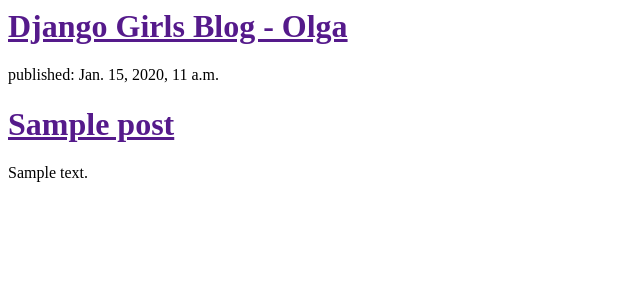
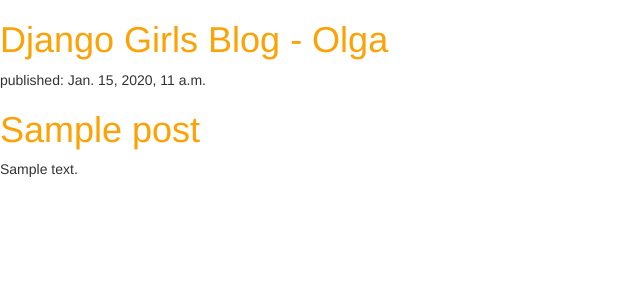
Before and after one commit to Okamina/my-first-blog, a Django app: template blog/templates/blog/post_list.html in a window 1280 px wide. Shown: the top 300 px of the page, without its empty margins (0-640 px from the left). Run offline with Django 3.2, Linux system fonts and the light colour scheme; the template is opened without the code that fills it: values that come from a table or form of the project are taken from there, others are empty; tables that the repository leaves empty hold one stand-in row (values such as "Sample post"); some libraries are stand-ins or nearby versions.

Commit message:
add style in blog.css, install Bootstrap in html file, ass css to html

```diff
--- a/blog/templates/blog/post_list.html
+++ b/blog/templates/blog/post_list.html
@@ -1,14 +1,19 @@
+{% load staticfiles %}
 <html>
     <head>
 
 	<title>Django Girls blog - Olga</title>
+
+ 	<link rel="stylesheet" href="//maxcdn.bootstrapcdn.com/bootstrap/3.2.0/css/bootstrap.min.css">
+	<link rel="stylesheet" href="//maxcdn.bootstrapcdn.com/bootstrap/3.2.0/css/bootstrap-theme.min.css">
+	<link rel="stylesheet" href="{% static 'css/blog.css' %}">
 
 	</head>
 
 	<body>
 
 		<div>
-			<h1><a href="">Django Girls Blog - Olga</a></h1>
+			<h1><a href="https://en.wikipedia.org/wiki/Django" class="external_link" id="link_to_wiki_page">Django Girls Blog - Olga</a></h1>
 		</div>
 
 		<div>
--- a/mysite/settings.py
+++ b/mysite/settings.py
@@ -102,3 +102,6 @@ USE_TZ = True
 
 STATIC_URL = '/static/'
 STATIC_ROOT = os.path.join(BASE_DIR, 'public', 'static')
+STATICFILES_DIRS = (
+    os.path.join(BASE_DIR, "static"),
+)
--- /dev/null
+++ b/static/css/blog.css
@@ -0,0 +1,3 @@
+h1 a {
+    color: #FCA205;
+}
```
